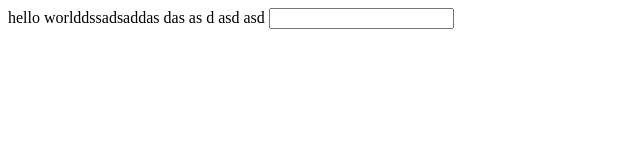
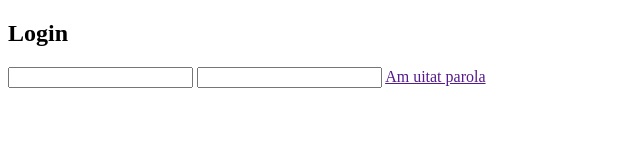
Before and after one commit to AdiUrs27/licenta-adi, a plain HTML site: page index.html in a window 1280 px wide. Shown: the whole page, without its empty margins (0-640 px from the left). Drawn offline with Linux system fonts and the light colour scheme.

Commit message:
html login page

```diff
--- a/index.html
+++ b/index.html
@@ -4,12 +4,24 @@
     <meta charset="UTF-8" />
     <meta http-equiv="X-UA-Compatible" content="IE=edge" />
     <meta name="viewport" content="width=device-width, initial-scale=1.0" />
-    <title>Document</title>
+    <title>login</title>
     <link rel="stylesheet" href="./styles/index.css" />
   </head>
   <body>
-    hello worlddssadsaddas das as d asd asd
-    <input type="text" />
+
+    <div class="body" id="body">
+      <div class="loginContainer" id="loginContainer">
+        <h2 class="title">Login</h2>
+        <label for="userName" class="label" id="labelEmail"></label>
+        <input type="email" id="userName">
+        <label for="psw" class="label" id="labelPsw"></label>
+        <input type="password" id="psw">
+        <a href="">Am uitat parola</a>
+      </div>
+
+    </div>
+
+    </div>
   </body>
   <script src="./js/index.js"></script>
 </html>
```
